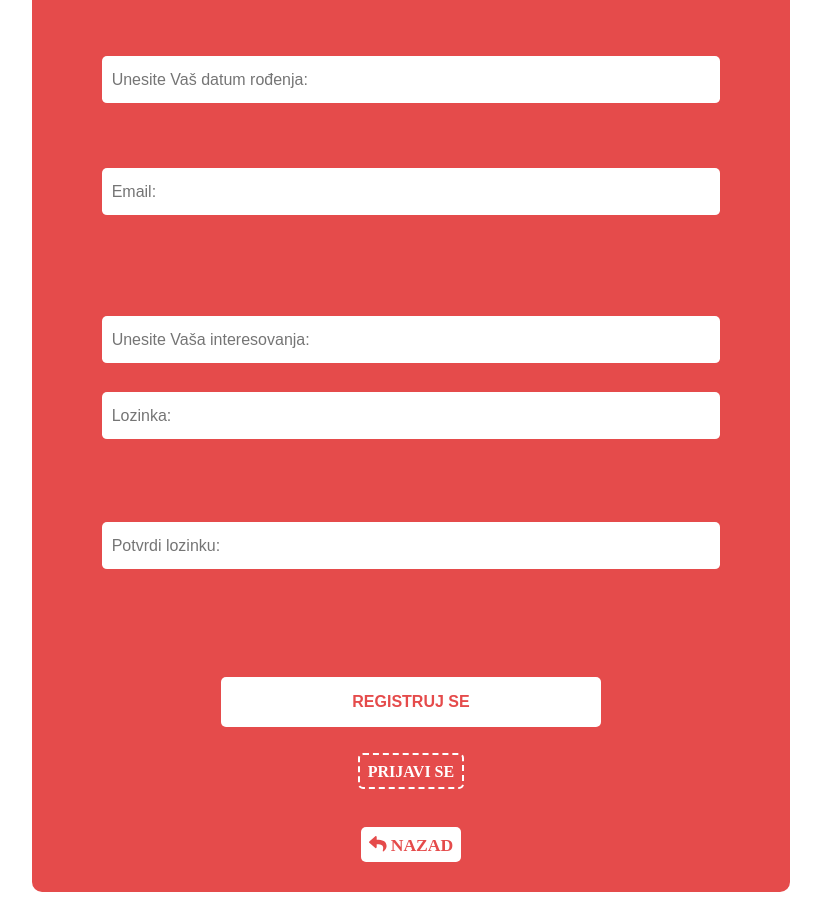
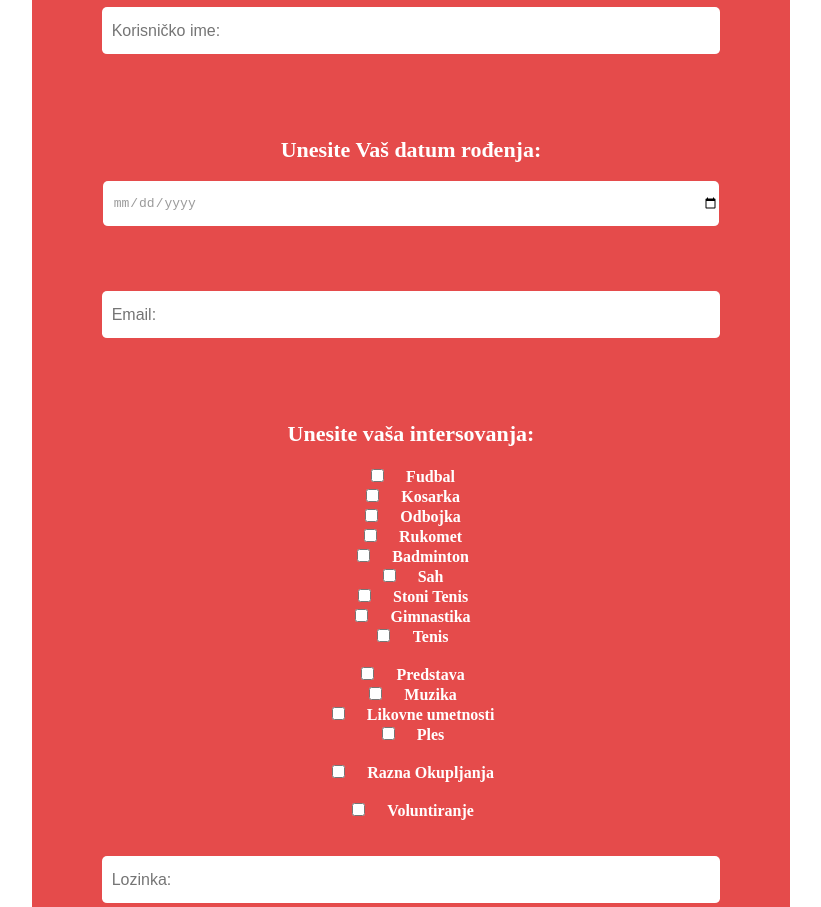
Before and after one commit to matija2208/HZS-404, a plain HTML site: page login/Register.html in a window 1280 px wide. Shown: the part 503-1410 px from the top of the page, without its empty margins (229-1050 px from the left). Drawn offline with nearby package versions, Linux system fonts and the light colour scheme.

Commit message:
Login regex

```diff
--- a/login/LogInRegister.js
+++ b/login/LogInRegister.js
@@ -76,10 +76,34 @@ function regex_valid_repeat(entries){
     }
 }
 
+function regex_valid_date(entries){
+    var date = entries.rodjendan_input.value;
+    var dateSplit = date.split("-");
+    var year = dateSplit[0];
+    if(year > new Date().getFullYear() || year == ""){
+        valid_test = false;
+        document.getElementById("ErrorDateWarning").classList.remove("hidden");
+    } else{
+        console.log("validiran datum rodjenja korisnika...");
+        document.getElementById("ErrorDateWarning").classList.add("hidden");
+    }
+
+}
+
 async function registruj(entries){
     var korisnicko_ime = entries.ime_input.value;
     var e_mail_korisnika = entries.mail_input.value;
     var lozinka_korisnika = entries.pass_input.value;
+
+    //NEW NEW NEW NEW NEW NEW NEW NEW
+    var interests = [];
+    var boxes = document.getElementsByClassName("box");
+
+    for(var i=0; i<boxes.length; i++) {
+        if(boxes[i].checked == true){
+            interests.push(boxes[i].name);
+        }
+     }
 
     var newUser={
         userName:korisnicko_ime,
@@ -120,6 +144,7 @@ async function ValidirajRegister(){
     regex_valid_mail(entries)
     regex_valid_pass(entries);
     regex_valid_repeat(entries);
+    regex_valid_date(entries);
 
     if(valid_test == true){
         var users = await getData();
--- a/login/Register.html
+++ b/login/Register.html
@@ -11,38 +11,86 @@
     <div class="log-box">
         <div class='signup'>
           <br>
-          <img src="HZS4AKTIVNOSTLOGOBELO.png" width="30%" height="30%">
-          <h1 class="sing_h1">REGISTRUJ SE</h1><br>
+          <img class="centerImg" src="HZS4AKTIVNOSTLOGOBELO.png" width="30%" height="30%">
+          <h1 class=" sing_h1">REGISTRUJ SE</h1><br>
            <form id="forma">
              <!-- IME-->
              <input type='text' id="ime_input" placeholder='Ime:'  />
-             <span class="RegexWarning hidden" id="SameNameWarning"> Pogrešan unos.</span>
+             <span class="RegexWarning  hidden" id="SameNameWarning"> Pogrešan unos.</span>
              <input type='text' id="prezime_input" placeholder='Prezime:'  />
-             <span class="RegexWarning hidden" id="SameNameWarning"> Pogrešan unos.</span>
+             <span class="RegexWarning  hidden" id="SameNameWarning"> Pogrešan unos.</span>
             <input type='text' id="korisnicko_ime_input" placeholder='Korisničko ime:'  />
-            <span class="RegexWarning hidden" id="EmptyNameWarning"> Molimo vas da unesete korisnicko ime.</span> <br>
-            <span class="RegexWarning hidden" id="ErrorNameWarning"> Ime sme sadrzati samo slova, brojeve i moze biti do 30 karaktera dugacko, bez razmaka.</span> <br>
-            <span class="RegexWarning hidden" id="SameNameWarning"> Ovo korisnicko ime je vec zauzeto.</span><br>
-            <input type='text' id="rodjendan_input" placeholder='Unesite Vaš datum rođenja:'  />
-            <span class="RegexWarning hidden" id="SameNameWarning"> Pogrešan unos.</span>
+            <span class="RegexWarning  hidden" id="EmptyNameWarning"> Molimo vas da unesete korisnicko ime.</span> <br>
+            <span class="RegexWarning  hidden" id="ErrorNameWarning"> Ime sme sadrzati samo slova, brojeve i moze biti do 30 karaktera dugacko, bez razmaka.</span> <br>
+            <span class="RegexWarning  hidden" id="SameNameWarning"> Ovo korisnicko ime je vec zauzeto.</span><br>
+            <h2 class="ImportantForm "> Unesite Vaš datum rođenja:</h2>
+            <input type='date' id="rodjendan_input"/>
+            <span class="RegexWarning  hidden" id="ErrorDateWarning"> Uneli ste nevažeći unos.</span>
             <br><br><br>
             <!-- MAIL-->
             <input type='text' id="mail_input" placeholder='Email:'  />
-            <span class="RegexWarning hidden" id="EmptyMailWarning"> Molimo vas da unesete e-mail adresu.</span> <br>
-            <span class="RegexWarning hidden" id="ErrorMailWarning"> Molimo vas da unesete vazecu e-mail adresu (npr. [name]@example.com).</span> <br>
-            <span class="RegexWarning hidden" id="SameMailWarning"> Nalog je vec registrovan na ovoj e-mail adresi.</span>
-            <br><br><br>
+            <span class="RegexWarning  hidden" id="EmptyMailWarning"> Molimo vas da unesete e-mail adresu.</span> <br>
+            <span class="RegexWarning  hidden" id="ErrorMailWarning"> Molimo vas da unesete vazecu e-mail adresu (npr. [name]@example.com).</span> <br>
+            <span class="RegexWarning  hidden" id="SameMailWarning"> Nalog je vec registrovan na ovoj e-mail adresi.</span>
             <!--Interesovanja-->
-            <input type='text' id="interesovanja_input" placeholder='Unesite Vaša interesovanja:'  />
-            <span class="RegexWarning hidden" id="SameNameWarning"> Pogrešan unos.</span>
+            <h2 class="ImportantForm ">Unesite vaša intersovanja:</h2>
+            <div class="CheckboxContainer" id="checkContainer">
+              <input class="box" type='checkbox' id='fudbalCheck' name='fudbal'/>
+              <label for="fudbal" class="RegexWarning ">Fudbal</label>
+              <br>
+              <input class="box" type='checkbox' id='kosarkaCheck' name='kosarka'/>
+              <label for="kosarka" class="RegexWarning ">Kosarka</label>
+              <br>
+              <input class="box" type='checkbox' id='odbojkaCheck' name='odbojka'/>
+              <label for="odbojka" class="RegexWarning ">Odbojka</label>
+              <br>
+              <input class="box" type='checkbox' id='RukometCheck' name='rukomet'/>
+              <label for="rukomet" class="RegexWarning ">Rukomet</label>
+              <br>
+              <input class="box" type='checkbox' id='BadmintonCheck' name='badminton'/>
+              <label for="badminton" class="RegexWarning ">Badminton</label>
+              <br>
+              <input class="box" type='checkbox' id='SahCheck' name='sah'/>
+              <label for="sah" class="RegexWarning ">Sah</label>
+              <br>
+              <input class="box" type='checkbox' id='StoniTenisCheck' name='stonitenis'/>
+              <label for="stonitenis" class="RegexWarning ">Stoni Tenis</label>
+              <br>
+              <input class="box" type='checkbox' id='GimnastikaCheck' name='gimnastika'/>
+              <label for="gimnastika" class="RegexWarning ">Gimnastika</label>
+              <br>
+              <input class="box" type='checkbox' id='TenisCheck' name='tenis'/>
+              <label for="tenis" class="RegexWarning ">Tenis</label>
+
+              <br><br>
+              <input class="box" type='checkbox' id='predstavaCheck' name='predstava'/>
+              <label for="predstava" class="RegexWarning ">Predstava</label>
+              <br>
+              <input class="box" type='checkbox' id='muzikaCheck' name='muzika'/>
+              <label for="muzika" class="RegexWarning ">Muzika</label>
+              <br>
+              <input class="box" type='checkbox' id='likovnoCheck' name='likovno'/>
+              <label for="likovno" class="RegexWarning ">Likovne umetnosti</label>
+              <br>
+              <input class="box" type='checkbox' id='plesCheck' name='ples'/>
+              <label for="ples" class="RegexWarning ">Ples</label>
+              <br><br>
+
+              <input class="box" type='checkbox' id='okupljanjaCheck' name='okupljanje'/>
+              <label for="okupljanje" class="RegexWarning ">Razna Okupljanja</label>
+              <br><br>
+              <input class="box" type='checkbox' id='VoluntiranjeCheck' name='voluntiranje'/>
+              <label for="voluntiranje" class="RegexWarning ">Voluntiranje</label>
+              <br><br><br>
+            </div>
             <!-- PASS-->
             <input type='password' id="pass_input" placeholder='Lozinka:'  />
-            <span class="RegexWarning hidden" id="EmptyPassWarning"> Molimo vas da unesete lozinku vaseg naloga.</span> <br>
-            <span class="RegexWarning hidden" id="ErrorPassWarning"> Lozinka mora sadrzati najmanje 8 karaktera, jedan broj, jedno malo slovo i jedno veliko slovo.</span>
+            <span class="RegexWarning  hidden" id="EmptyPassWarning"> Molimo vas da unesete lozinku vaseg naloga.</span> <br>
+            <span class="RegexWarning  hidden" id="ErrorPassWarning"> Lozinka mora sadrzati najmanje 8 karaktera, jedan broj, jedno malo slovo i jedno veliko slovo.</span>
             <br><br><br>
             <input type='password' id="pass_repeat" placeholder='Potvrdi lozinku:'  />
-            <span class="RegexWarning hidden" id="EmptyRepeatWarning"> Molimo vas da ponovite lozinku.</span> <br>
-            <span class="RegexWarning hidden" id="ErrorRepeatWarning"> Lozinke nisu iste.</span>
+            <span class="RegexWarning  hidden" id="EmptyRepeatWarning"> Molimo vas da ponovite lozinku.</span> <br>
+            <span class="RegexWarning  hidden" id="ErrorRepeatWarning"> Lozinke nisu iste.</span>
             <br><br><br>
 
             <input class="dugme" type='button' value="REGISTRUJ SE" id="registracija" onclick="ValidirajRegister()" /><br><br><br>
@@ -54,6 +102,6 @@
 
       <!--SCRIPT IMPORT-->
       <script src="https://cdn.jsdelivr.net/npm/axios/dist/axios.min.js"></script>
-      <script src="assets/js/LogInRegister.js"></script>
+      <script src="LogInRegister.js"></script>
 </body>
 </html>
--- a/login/login-style.css
+++ b/login/login-style.css
@@ -10,6 +10,19 @@ body{
     background-repeat: no-repeat;
 }
 
+.RegexWarning{
+  color: var(--PurpleRecipeCard);
+  font-size: 16px;
+  margin-left: 2%;
+  font-weight: bolder;
+}
+
+.ImportantForm{
+  color: var(--PurpleRecipeCard);
+  font-size: 22px;
+  font-weight: bolder;
+}
+
 .log-box{
     width: 60%;
     height: 80%;
@@ -20,6 +33,15 @@ body{
     margin-top: 100px;
     margin-bottom: 100px;
     text-align: center;
+}
+
+
+
+.centerImg{
+  display: block;
+  margin-left: auto;
+  margin-right: auto;
+  width: 50%;
 }
 
 .sing_h1{
@@ -65,8 +87,24 @@ body{
     padding-left: 10px;
   }
 
+  [type=date] {
+    display: block;
+    margin: 0 auto;
+    width: 80%;
+    border: 0;
+    border-bottom: 1px solid var(--boja);
+    height: 45px;
+    line-height: 45px;
+    margin-bottom: 10px;
+    font-size: 1em;
+    border-radius: 5px;
+    color: rgba(0,0,0,.4);
+    padding-left: 10px;
+  }
+
   .dugme{
     margin-top: 25px;
+    text-align: center;
     width: 50%;
     border: 0;
     background-color:white;
```
